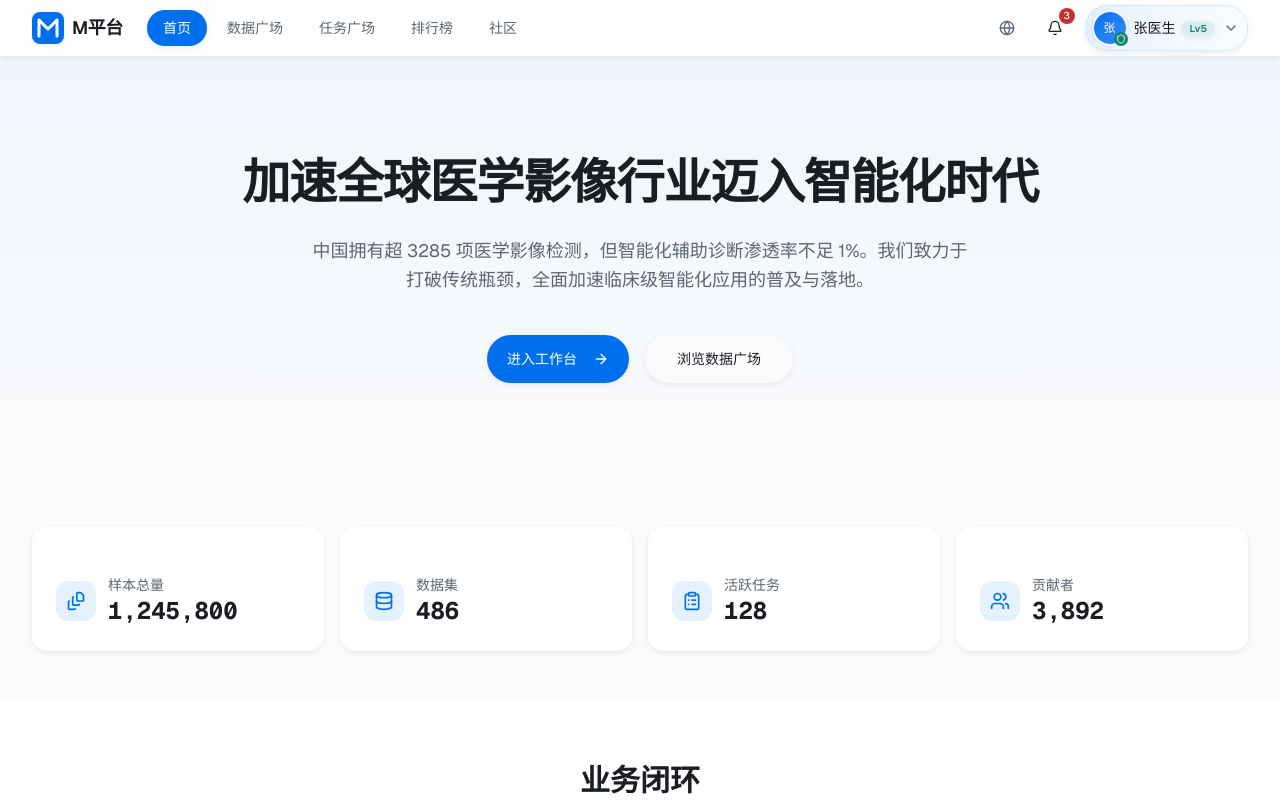
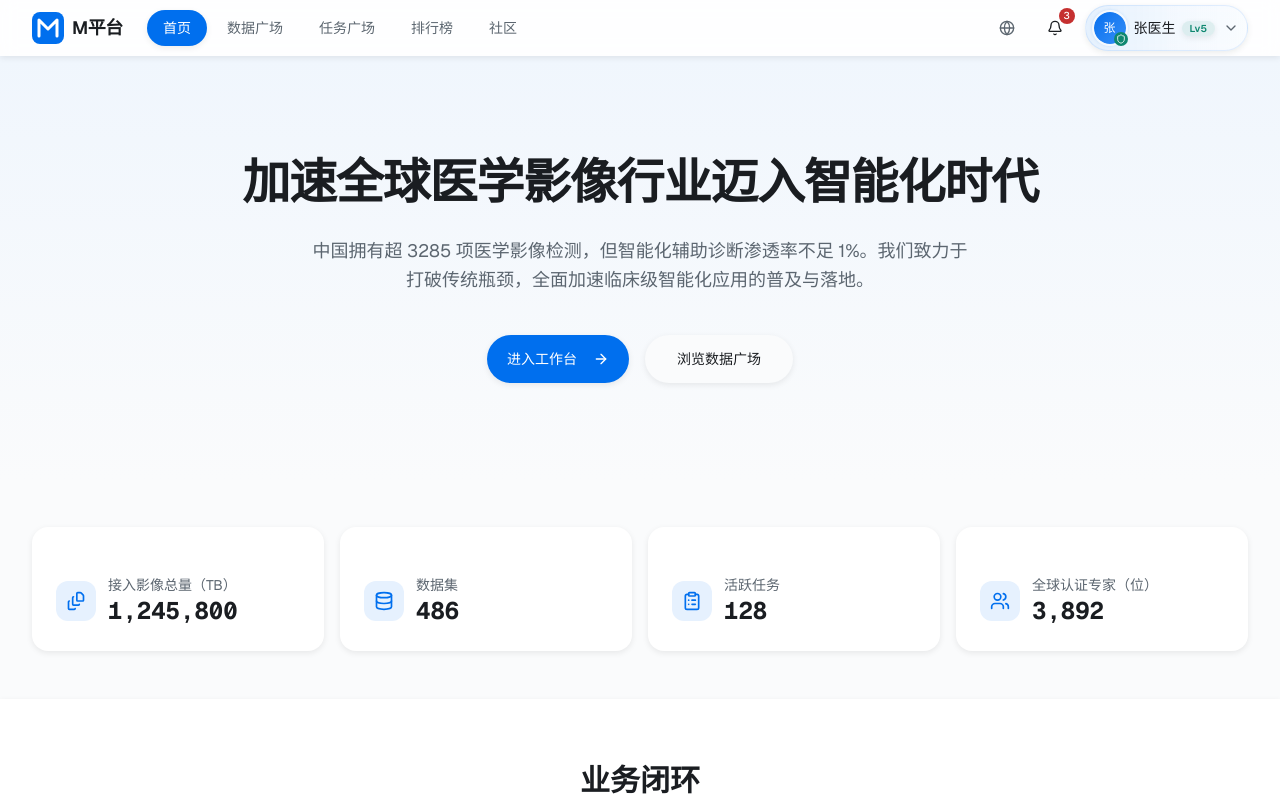
Before and after one commit to Nanqin112233/v0-m, a Next.js app: page / in a window 1280 px wide. Shown: the top 800 px of the page. Built offline with nearby package versions, Linux system fonts and the light colour scheme.

Commit message:
feat: update stat card labels on homepage\n\nImprove label accuracy for key metrics and emphasize data scale and expertise.

```diff
--- a/app/page.tsx
+++ b/app/page.tsx
@@ -74,7 +74,7 @@ const workflowSteps = [
 // 平台统计（克制呈现，使用种子数据）
 const platformStats = [
   {
-    title: "样本总量",
+    title: "接入影像总量（TB）",
     value: "1,245,800",
     icon: <FileStack className="h-5 w-5 text-primary" />,
   },
@@ -89,7 +89,7 @@ const platformStats = [
     icon: <ClipboardList className="h-5 w-5 text-primary" />,
   },
   {
-    title: "贡献者",
+    title: "全球认证专家（位）",
     value: "3,892",
     icon: <Users className="h-5 w-5 text-primary" />,
   },
```
